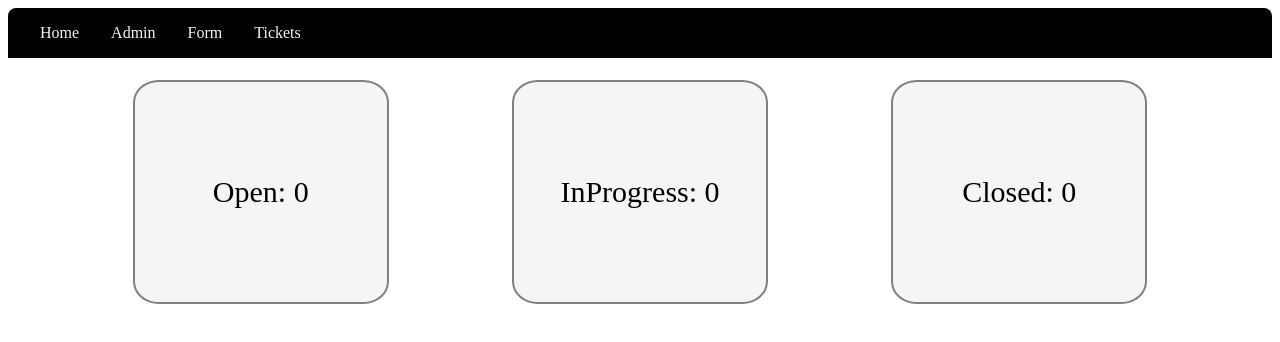
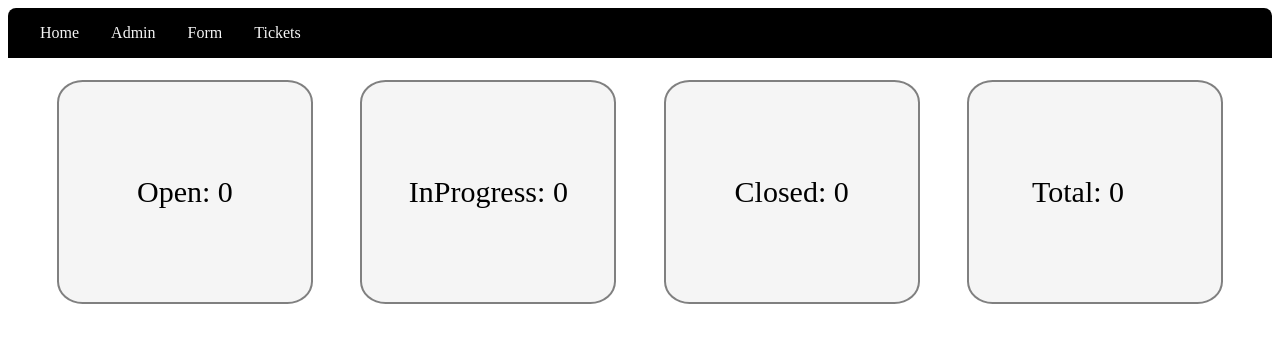
Before and after one commit to NarsimhaReddyKK/Ticketing_System, a React app: page / in a window 1280 px wide. Shown: the top 342 px of the page. Built offline with nearby package versions, Linux system fonts and the light colour scheme; the HTML template or start-up script is replaced by a standard one.

Commit message:
Added Total Card

```diff
--- a/src/Components/Home.tsx
+++ b/src/Components/Home.tsx
@@ -10,6 +10,7 @@ export const Home = () => {
             <Card count={0} name="Open"></Card>
             <Card count={0} name="InProgress"></Card>
             <Card count={0} name="Closed"></Card>
+            <Card count={0} name="Total"></Card>
         </div>
     </div>
   )
--- a/src/Components/styles/home.css
+++ b/src/Components/styles/home.css
@@ -2,4 +2,15 @@
     display: flex;
     justify-content: space-evenly;
     padding: 0.1rem;
+    flex-wrap: wrap;
 }
+
+.card__container>:nth-child(4){
+    display:none;
+}
+
+@media screen and  (min-width: 1000px){
+    .card__container>:nth-child(4){
+        display:inline;
+    }
+}
```
